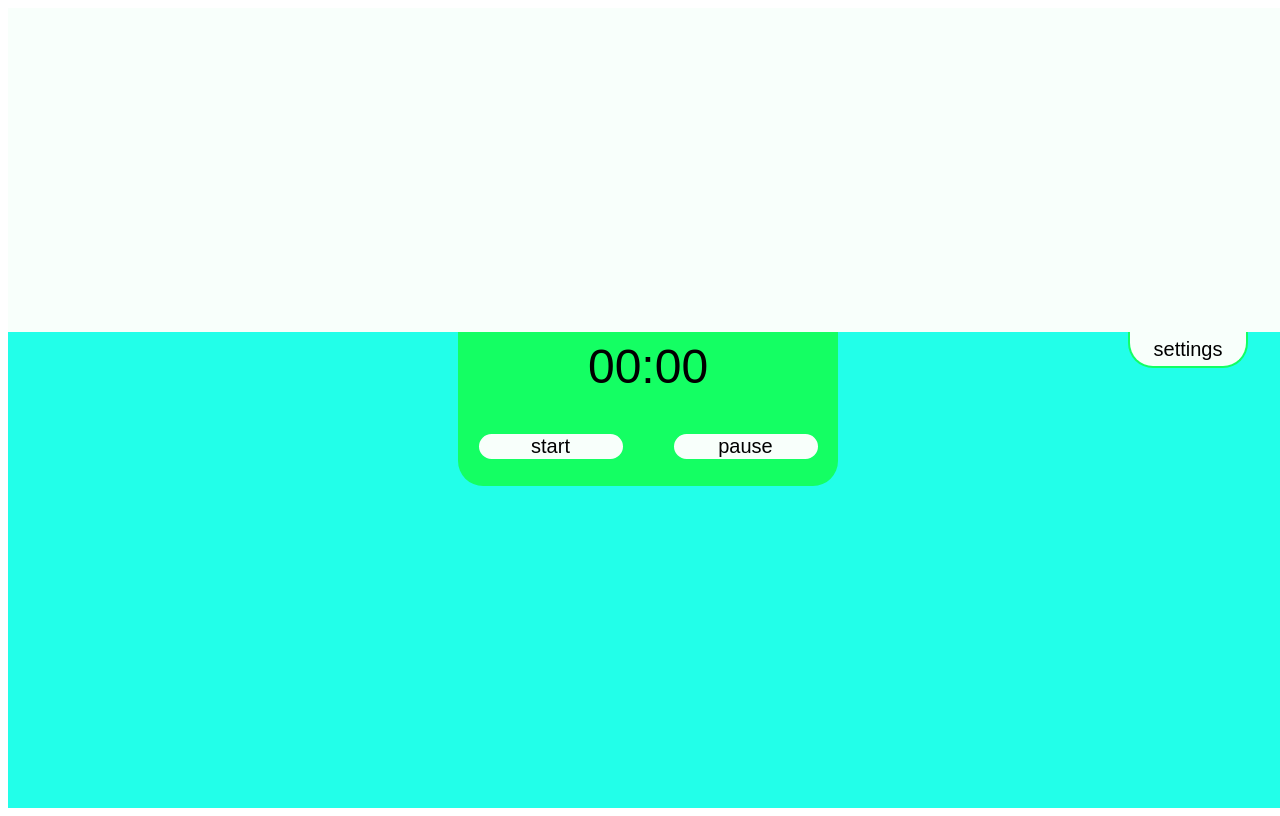
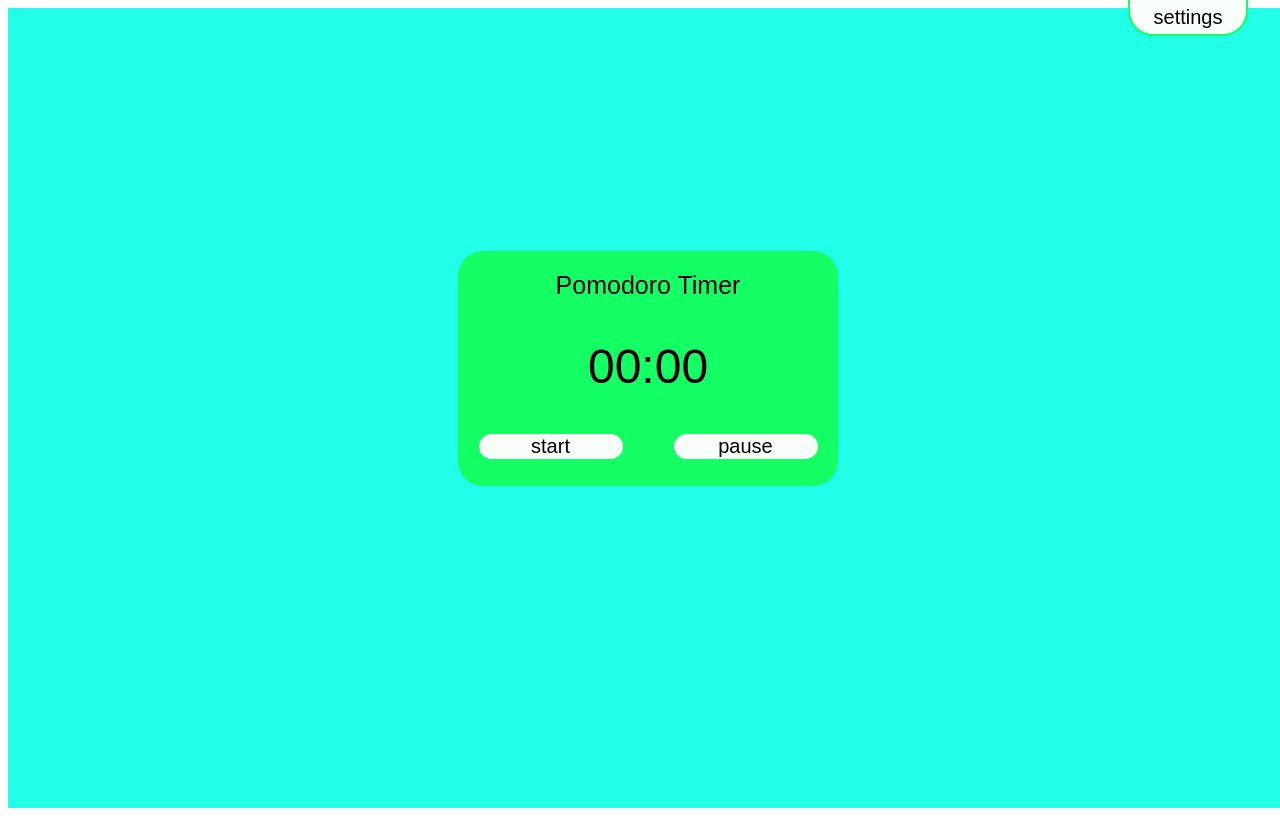
Before and after one commit to niblicat/pomodoro, a SvelteKit app: page / in a window 1280 px wide. Built offline with nearby package versions, Linux system fonts and the light colour scheme; a web font is replaced by a local one.

Commit message:
menu actually opens and closes

```diff
--- a/src/routes/+page.svelte
+++ b/src/routes/+page.svelte
@@ -77,13 +77,13 @@
 
     // closes preference menu
     function closeSettings() {
-        menu.style.top = m.y - 250 + 'px';
+        menu.style.top = -260 + 'px';
         menuVisible = false;
     }
 
     // opens preference menu
     function openSettings() {
-        menu.style.top = m.y + 250 + 'px';
+        menu.style.top = 0 + 'px';
         menuVisible = true;
     }
 
@@ -93,10 +93,10 @@
 <body>
 <link rel="stylesheet" media="screen" href="https://fontlibrary.org//face/exo-2-new" type="text/css"/>
 <div class="background">
-    <div class="menuWrapper">
+    <div class="menuWrapper" bind:this={menu}>
         <div
         class="menu"
-        bind:this={menu}
+        id={menuVisible ? "visible" : "invisible"}
         >
         </div>
 
@@ -104,7 +104,7 @@
             <button
             class="fade"
             id="hanging"
-            on:click={closeSettings}
+            on:click={menuVisible ? closeSettings : openSettings}
             >
                 settings
             </button>
@@ -177,7 +177,6 @@
         box-sizing: border-box;
         font-family: ExoRegular, Arial, Helvetica, sans-serif;
     }
-
 
     button {
         border-radius: 25px;
@@ -287,14 +286,13 @@
         display: grid;
     }
     .menuWrapper {
+        top: -260px;
         width: 100%;
-        height: 286px;
-        max-height: 45%;
+        height: 296px;
         display: grid;
         position: absolute;
         grid-template: 1fr 36px / 1fr;
         text-align: center;
-        height: 100%;
         z-index: 3;
     }
 
@@ -340,6 +338,10 @@
         justify-self: end;
     }
 
+    #invisible {
+        visibility: hidden;
+    }
+
     #loadingIcon {
         grid-row: 3;
         margin: 8px calc(50vw - 30px) 8px calc(50vw - 30px);
```
